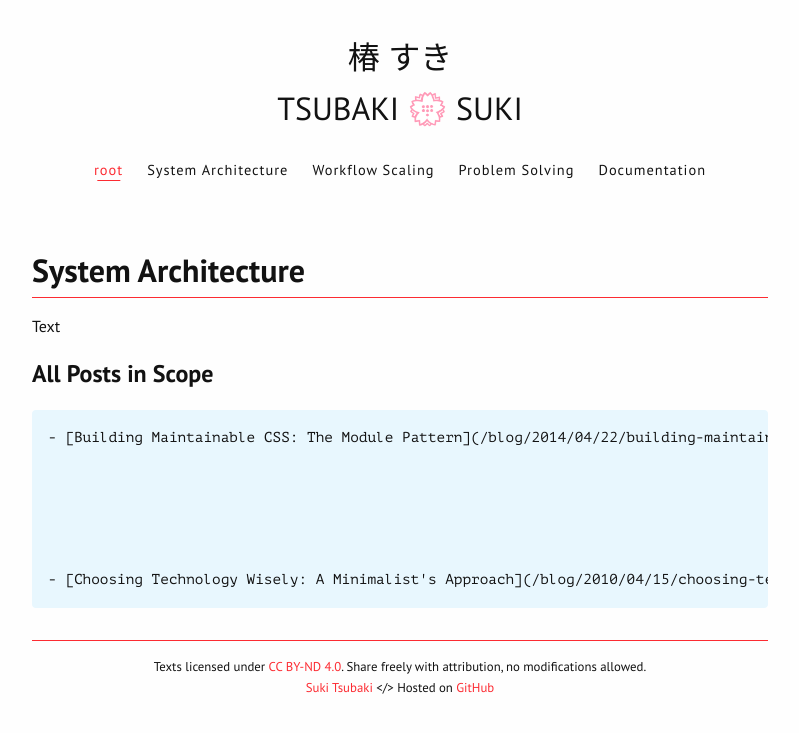
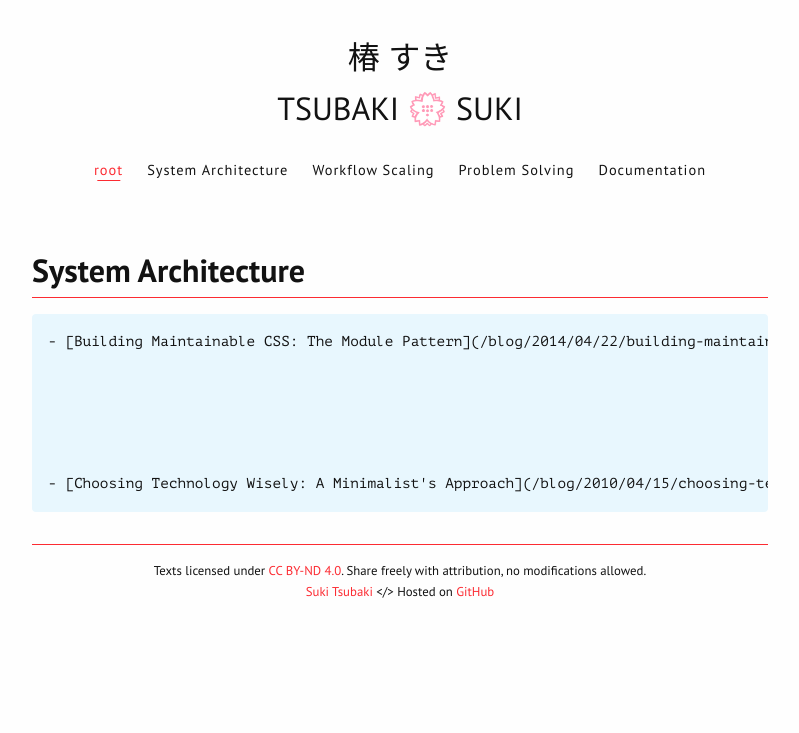
Before and after one commit to sukitsubaki/sukitsubaki.github.io, a Jekyll site: the page built from pages/system-architecture.md, in a window 1280 px wide. Shown: the top 733 px of the page, without its empty margins (240-1039 px from the left). Built offline with Jekyll 4.4.1, drawn with Linux system fonts in a browser that asks for light colours.

Commit message:
Update system-architecture.md

```diff
--- a/pages/system-architecture.md
+++ b/pages/system-architecture.md
@@ -6,10 +6,6 @@ permalink: /system-architecture/
 
 # System Architecture
 
-Text
-
-## All Posts in Scope
-
 {% for post in site.posts %}
   {% if post.scope == "System Architecture" %}
     - [{{ post.title }}]({{ post.url }})
```
